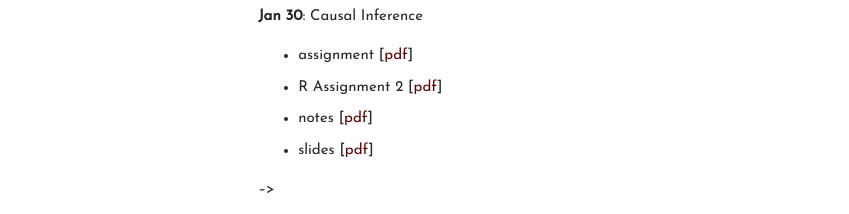
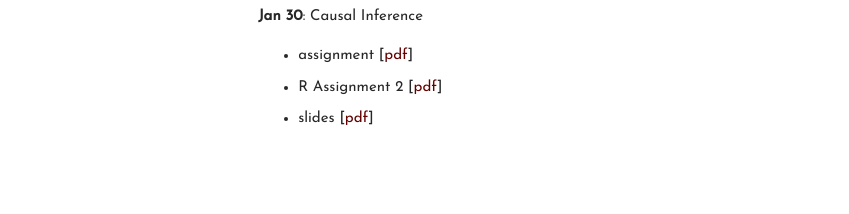
Before and after one commit to carlislerainey/carlislerainey.github.io, a Jekyll site: the page built from teaching/pols-209/index.md, in a window 1280 px wide. Shown: the part 1774-1988 px from the top of the page, without its empty margins (204-1053 px from the left). Built offline with Jekyll 4.4.1, drawn with Linux system fonts in a browser that asks for light colours; after the commit the page ends 1920 px from its top, so only the background shows below that.

Commit message:
update 209

```diff
--- a/teaching/pols-209/index.md
+++ b/teaching/pols-209/index.md
@@ -67,7 +67,11 @@ Tuesday, 2-4pm
 **Jan 30**: Causal Inference
 - assignment [[pdf](files/assign-06-causal-inf.pdf)]
 - R Assignment 2 [[pdf](files/r-assign-02.pdf)]
-- notes [[pdf](files/notes-06-causal-inf.pdf)]
 - slides [[pdf](files/slides-06-causal-inf.pdf)]
 
--->
+<!---
+
+- notes [[pdf](files/notes-06-causal-inf.pdf)]
+
+
+--->
```
